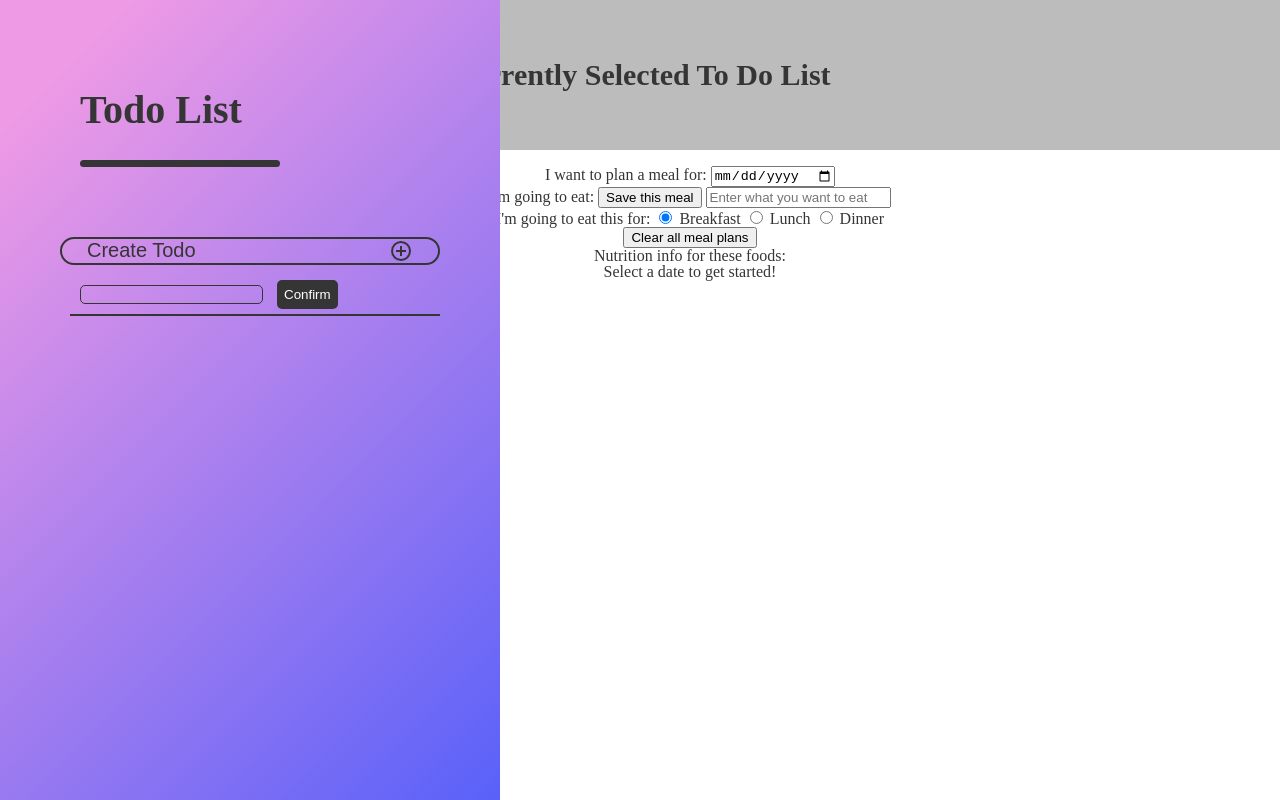
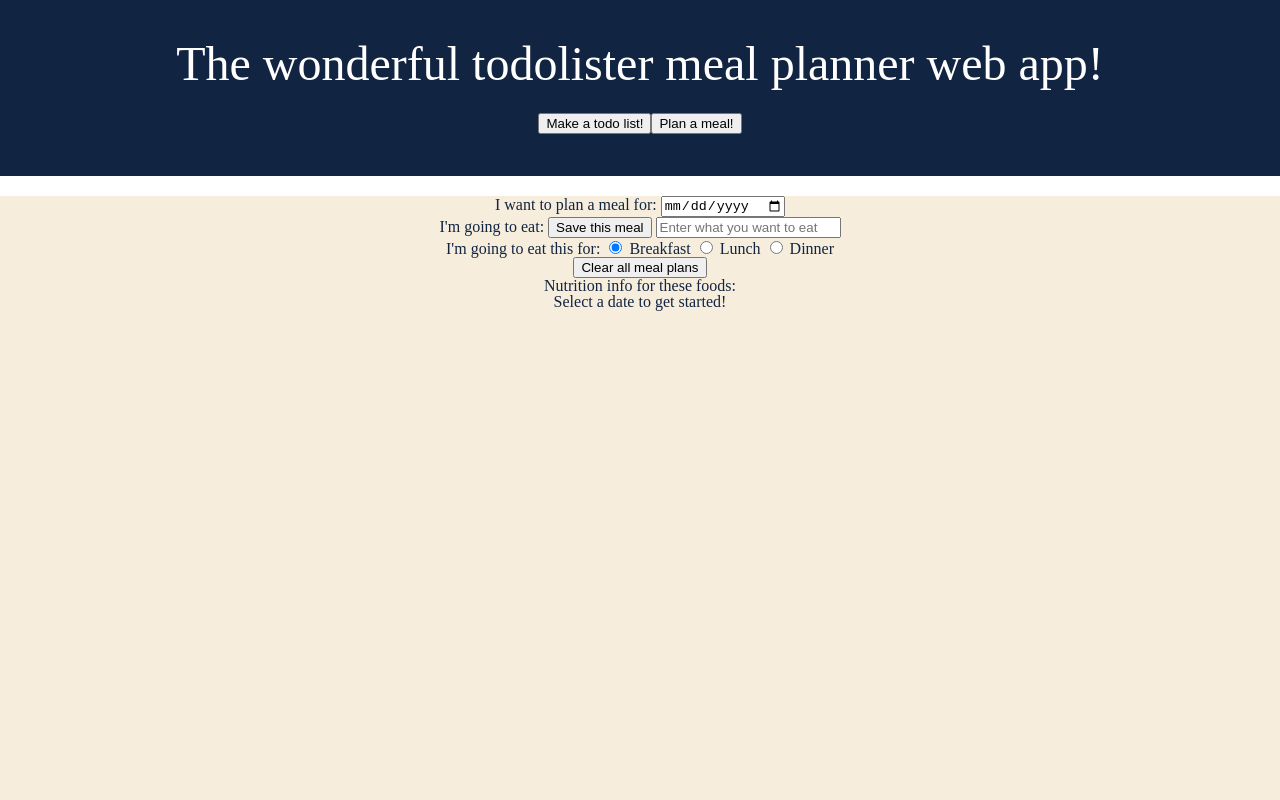
Before and after one commit to Mersant/studious-dollop, a plain HTML site: page index.html in a window 1280 px wide. Drawn offline with nearby package versions, Linux system fonts and the light colour scheme.

Commit message:
Revamped the html and css code
Removed the sidebar and reworked the layout for increased coding simplicity

```diff
--- a/assets/css/style.css
+++ b/assets/css/style.css
@@ -1,121 +1,20 @@
-:root {
-    --Primary: #353535;
-    --secondary: #BCBCBC;
+body {
+    background-color: #F6EDDD;
+    color: #112441;
+    font-style: "Roboto", "sans-serif";
 }
 
-
 header {
-    font-size: 60px;
-    color: #353535;
-}
-
-
-.sidenav {
-    height: 100%;
-    width: 500px;
-    position: fixed;
-    background-image: linear-gradient( 135deg, #EE9AE5 10%, #5961F9 100%);
-}
-
-/* create to do btn */
- .createTodo-btn {
-    padding: 0px 0px 0px 25px;
-    font-size: 20px;
-    color: var(--Primary);
-    display: block;
-    background: none;
-    width: 100%;
-    text-align: left;
-    cursor: pointer;
-    outline: none;
-    margin-top: 70px;
-    border: 2px solid var(--Primary);
-    border-radius: 40px 40px;
-}
-
-.createTodo-btn:hover {
-    background-color: var(--secondary);
-}
-
-/* create to do category img */
-img {
-    padding: 0px 25px;
-    float: right;
-}
-
-
-h1 {
-    text-align: left;
-    line-height: 5;
-    font-weight: bold;
-    font-size: 40px;
-    color: var(--Primary);
-    padding: 10px 80px;
-}
-
-.about-border {
-    display: block;
-    width: 200px;
-    height: 7px;
-    background-color: var(--Primary);
-    margin: -60px 80px;
-    border-radius: 20px;
-}
-
-
-#todoListContainer {
-    padding: 60px;
-}
-
-
-#createTodoOptions {
-    margin-top: 10px;
-    margin-left: 10px;
-    border-bottom: 2px solid var(--Primary);
-    /* display: none; */
-}
-
-#todoListName {
-    background: none;
-    border: 1px solid var(--Primary);
-    border-radius: 5px 5px;
-    margin: 10px 10px;
-}
-
-#confirmCreateTodo-btn {
-    margin: 0px 0px;
-    padding: 5px 5px;
-    background-color: #353535;
-    border: 2px solid var(--Primary);
-    border-radius: 5px 5px;
+    background-color: #112441;
     color: white;
+    text-align: center;
+    padding: 40px;
+    font-size: 300%;
+    border-style: solid;
+    border-bottom-width: 20px;
+    border-color: white;
 }
 
 .main {
-    padding: 0px 0px;
+    text-align: center;
 }
-
-#mealPlanner {
-    justify-content: center;
-    text-align: center;
-    color: var(--Primary);
-    margin-left: 100px;
-}
-
-
-
-
-
-h2 {
-    justify-content: center;
-    font-size: 30px;
-    text-align: center;
-    font-weight: bold;
-    line-height: 1;
-    color: var(--Primary);
-    background-color: var(--secondary);
-    padding: 60px 50px;
-    top: 0px;
-    bottom: 0px;
-    margin: 0 auto;
-}
--- a/index.html
+++ b/index.html
@@ -7,35 +7,16 @@
     <title>Placeholder...</title>
     <link rel="stylesheet" href="assets/css/reset.css">
     <link rel="stylesheet" href="assets/css/style.css">
-    <link rel="preconnect" href="https://fonts.googleapis.com">
-    <link rel="preconnect" href="https://fonts.gstatic.com" crossorigin>
-    <link href="https://fonts.googleapis.com/css2?family=Fira+Sans:ital,wght@0,400;0,700;0,900;1,400&family=Montserrat:ital,wght@0,400;0,700;0,900;1,400&display=swap" rel="stylesheet">
+    <link rel="stylesheet" href="https://fonts.googleapis.com/css?family=Roboto">
 </head>
 <body>
-    <!-- side navagation bar -->
-    <div class="sidenav">
-        <h1>Todo List</h1>
-        <div class="about-border"></div>
-        <div id="todoListContainer">
-            <!-- Add folders via js -->
-            <button class="createTodo-btn">Create Todo <img src="./assets/img/plus-circle-regular-24.png" alt="plus-circle"></button>
-            <div id="createTodoOptions">
-                <input id="todoListName">
-                <button id="confirmCreateTodo-btn">Confirm</button>
-                <!-- Dropdown list for category -->
-            </div>
-        </div>
-    </div>
+    <header>
+        <h1> The wonderful todolister meal planner web app! </h1>
+        <button>Make a todo list!</button><button>Plan a meal!</button>
+    </header>
     <!-- Main page content -->
     <div class="main">
-        <h2 id="currentSelection">Currently Selected To Do List</h2>
         <div id="generalTodo">
-            <!-- Show todo via js -->
-            <ul>
-                <li>Buy things</li>
-            </ul>
-            <div id="weatherInfo" class="infoContainer">
-            </div>
         </div>
         <div id="mealPlanner">
             <!-- Show todo via js -->
```
